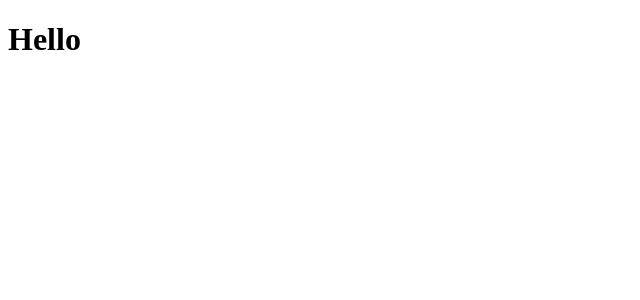
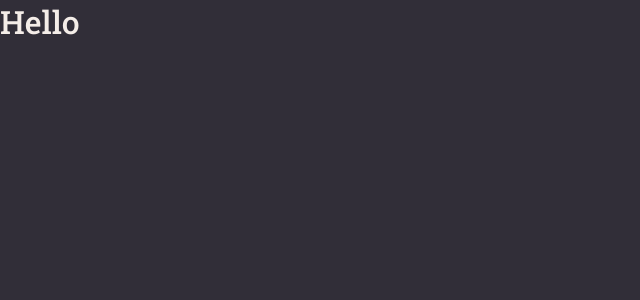
Before and after one commit to jeanffc/gobarber-web, a React (Create React App) app: page / in a window 1280 px wide. Shown: the top 300 px of the page, without its empty margins (0-640 px from the left). Built offline with nearby package versions, Linux system fonts and the light colour scheme.

Commit message:
feat: added global styles

```diff
--- a/public/index.html
+++ b/public/index.html
@@ -6,6 +6,11 @@
     <meta name="theme-color" content="#FF9000" />
 
     <title>GoBarber</title>
+
+    <link
+      href="https://fonts.googleapis.com/css2?family=Roboto+Slab:wght@400;500&display=swap"
+      rel="stylesheet"
+    />
   </head>
   <body>
     <noscript>You need to enable JavaScript to run this app.</noscript>
--- a/src/App.tsx
+++ b/src/App.tsx
@@ -1,5 +1,12 @@
 import React from 'react';
 
-const App: React.FC = () => <h1>Hello</h1>;
+import GlobalStyle from './styles/global';
+
+const App: React.FC = () => (
+  <>
+    <h1>Hello</h1>
+    <GlobalStyle />
+  </>
+);
 
 export default App;
--- /dev/null
+++ b/src/styles/global.ts
@@ -0,0 +1,25 @@
+import { createGlobalStyle } from 'styled-components';
+
+export default createGlobalStyle`
+  * {
+    margin: 0;
+    padding: 0;
+    outline: 0;
+    box-sizing: border-box;
+  }
+  body {
+    background: #312E38;
+    color: #f4ede8;
+    -webkit-font-smoothing: antialiased;
+  }
+  body, input, button {
+    font-family: 'Roboto Slab', serif;
+    font-size: 16px;
+  }
+  h1, h2, h3, h4, h5, h6, strong {
+    font-weight: 500;
+  }
+  button {
+    cursor: pointer;
+  }
+`;
```
